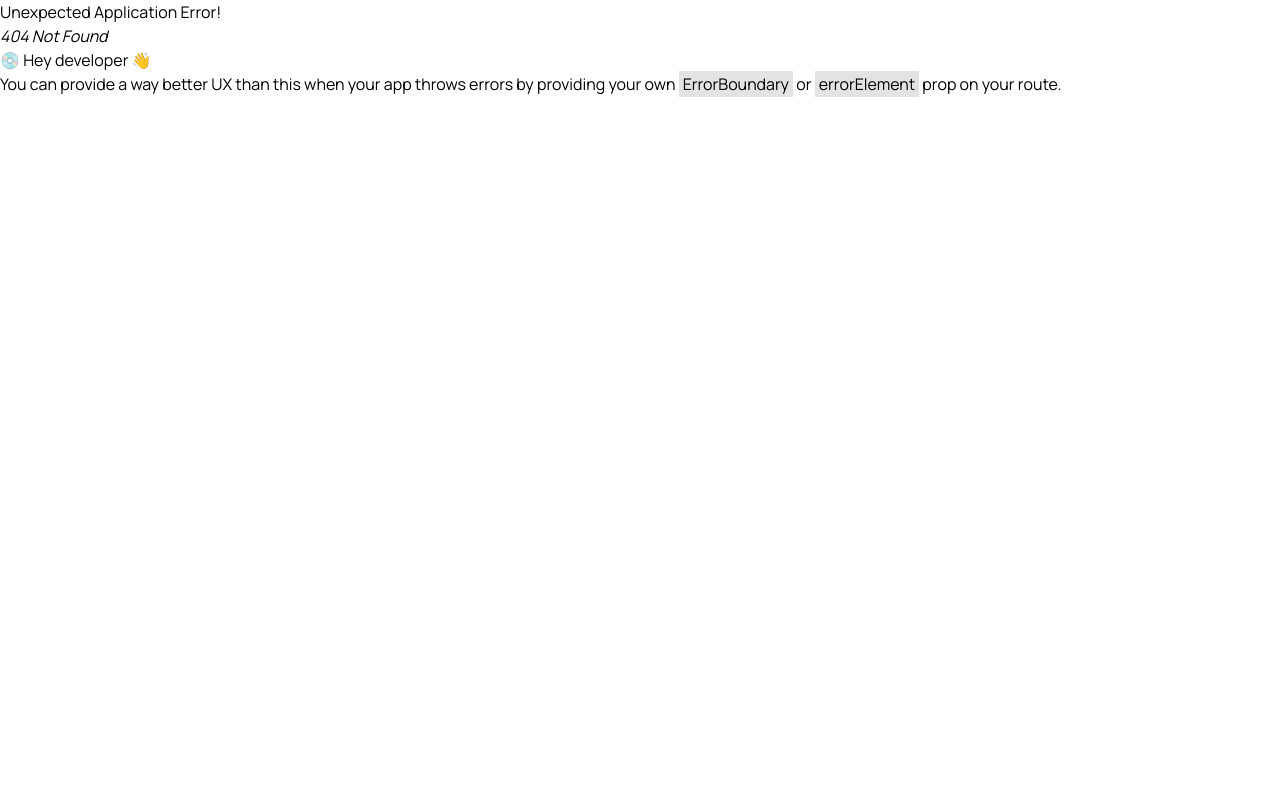
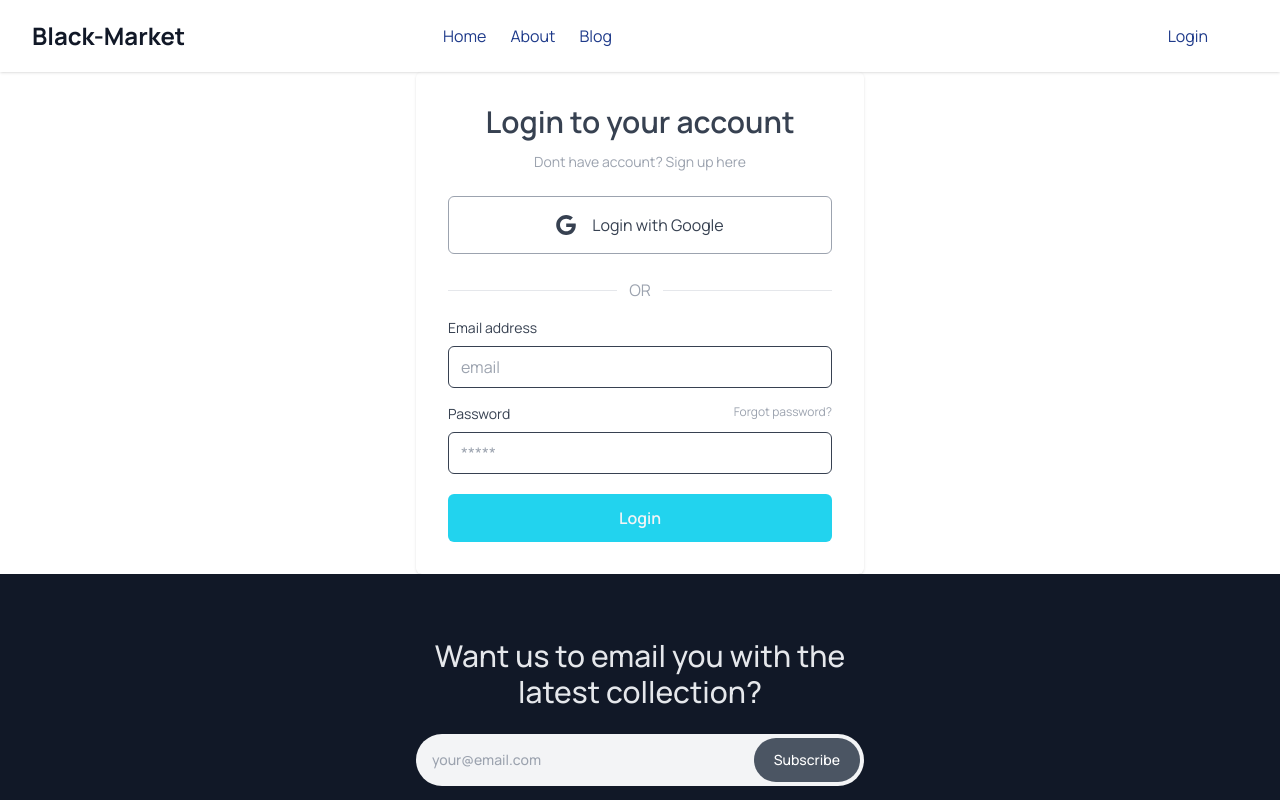
Before and after one commit to thesanchitadevi/black-market-client, a React (Create React App) app: page /login in a window 1280 px wide. Before the commit this address had no page. Shown: the top 800 px of the page. Built offline with nearby package versions, Linux system fonts and the light colour scheme.

Commit message:
react form use

```diff
--- a/package.json
+++ b/package.json
@@ -10,6 +10,7 @@
     "aos": "^2.3.4",
     "react": "^18.2.0",
     "react-dom": "^18.2.0",
+    "react-hook-form": "^7.39.5",
     "react-router-dom": "^6.4.3",
     "react-scripts": "5.0.1",
     "styled-components": "^5.3.6",
--- a/src/Pages/Home/Home.js
+++ b/src/Pages/Home/Home.js
@@ -7,8 +7,8 @@ const Home = () => {
     return (
         <div>
             <Header></Header>
+            <Category></Category>
             <Stats></Stats>
-            <Category></Category>
         </div>
     );
 };
--- /dev/null
+++ b/src/Pages/Login/Login.js
@@ -0,0 +1,65 @@
+import React from 'react';
+import { useForm } from 'react-hook-form';
+import { Link } from 'react-router-dom';
+
+const Login = () => {
+    const { register, formState: { errors }, handleSubmit } = useForm();
+    return (
+        <div className="w-full mx-auto max-w-md p-4 rounded-md shadow sm:p-8  text-gray-700">
+            <h2 className="mb-3 text-3xl font-semibold text-center">Login to your account</h2>
+            <p className="text-sm text-center text-gray-400">Dont have account?
+                <Link to="/register" className="focus:underline hover:underline"> Sign up here</Link>
+            </p>
+            <div className="my-6 space-y-4">
+                <button ariaLabel="Login with Google" type="button" className="flex items-center justify-center w-full p-4 space-x-4 border rounded-md focus:ring-2 focus:ring-offset-1 border-gray-400 focus:ring-cyan-400">
+                    <svg xmlns="http://www.w3.org/2000/svg" viewBox="0 0 32 32" className="w-5 h-5 fill-current">
+                        <path d="M16.318 13.714v5.484h9.078c-0.37 2.354-2.745 6.901-9.078 6.901-5.458 0-9.917-4.521-9.917-10.099s4.458-10.099 9.917-10.099c3.109 0 5.193 1.318 6.38 2.464l4.339-4.182c-2.786-2.599-6.396-4.182-10.719-4.182-8.844 0-16 7.151-16 16s7.156 16 16 16c9.234 0 15.365-6.49 15.365-15.635 0-1.052-0.115-1.854-0.255-2.651z"></path>
+                    </svg>
+                    <p>Login with Google</p>
+                </button>
+
+
+            </div>
+            <div className="flex items-center w-full my-4">
+                <hr className="w-full text-gray-400" />
+                <p className="px-3 text-gray-400">OR</p>
+                <hr className="w-full text-gray-400" />
+            </div>
+            <form onSubmit={handleSubmit()} >
+                <div className="space-y-4">
+                    <div className="space-y-2">
+                        <label htmlFor="email" className="block text-sm">Email address</label>
+                        <input
+                            type="email" name="email" id="email" placeholder="email"
+                            {...register("email",
+                                {
+                                    required: "Email Address is required"
+                                }
+                            )}
+                            className="w-full px-3 py-2 border rounded-md border-gray-700  text-gray-700 focus:border-cyan-400" />
+                        {errors.email && <p className='text-red-700'>{errors.email?.message}</p>}
+                    </div>
+                    <div className="space-y-2">
+                        <div className="flex justify-between">
+                            <label htmlFor="password" className="text-sm">Password</label>
+                            <Link rel="noopener noreferrer" href="#" className="text-xs hover:underline text-gray-400">Forgot password?</Link>
+                        </div>
+                        <input type="password" name="password" id="password" placeholder="*****"
+                            {...register("password",
+                                {
+                                    required: "Password is required",
+                                    minLength: { value: 6, message: 'Password must be 6 characters or longer' }
+                                })}
+                            className="w-full px-3 py-2 border rounded-md border-gray-700  text-gray-700 focus:border-cyan-400" />
+                        {errors.password && <p className='text-red-600'>{errors.password?.message}</p>}
+                    </div>
+                    {/* {error && <p className='text-red-600'>{error}</p>} */}
+                </div>
+                <input className='btn btn-accent w-full px-8 py-3 mt-5 font-semibold rounded-md bg-cyan-400 text-gray-100 cursor-pointer' value="Login" type="submit" />
+
+            </form>
+        </div>
+    );
+};
+
+export default Login;
--- /dev/null
+++ b/src/Pages/Register/Register.js
@@ -0,0 +1,84 @@
+import React from 'react';
+import { useForm } from 'react-hook-form';
+import { Link } from 'react-router-dom';
+
+const Register = () => {
+    const { register, formState: { errors }, handleSubmit } = useForm();
+
+    return (
+        <div className="w-full mx-auto max-w-md p-4 rounded-md shadow sm:p-8  text-gray-700">
+            <h2 className="mb-3 text-3xl font-semibold text-center">Register your account</h2>
+            <p className="text-sm text-center text-gray-400">Already have account?
+                <Link to="/login" className="focus:underline hover:underline"> Login here</Link>
+            </p>
+            <div className="my-6 space-y-4">
+                <button ariaLabel="Login with Google" type="button" className="flex items-center justify-center w-full p-4 space-x-4 border rounded-md focus:ring-2 focus:ring-offset-1 border-gray-400 focus:ring-cyan-400">
+                    <svg xmlns="http://www.w3.org/2000/svg" viewBox="0 0 32 32" className="w-5 h-5 fill-current">
+                        <path d="M16.318 13.714v5.484h9.078c-0.37 2.354-2.745 6.901-9.078 6.901-5.458 0-9.917-4.521-9.917-10.099s4.458-10.099 9.917-10.099c3.109 0 5.193 1.318 6.38 2.464l4.339-4.182c-2.786-2.599-6.396-4.182-10.719-4.182-8.844 0-16 7.151-16 16s7.156 16 16 16c9.234 0 15.365-6.49 15.365-15.635 0-1.052-0.115-1.854-0.255-2.651z"></path>
+                    </svg>
+                    <p>Login with Google</p>
+                </button>
+
+            </div>
+            <div className="flex items-center w-full my-4">
+                <hr className="w-full text-gray-400" />
+                <p className="px-3 text-gray-400">OR</p>
+                <hr className="w-full text-gray-400" />
+            </div>
+            <form onSubmit={handleSubmit()} >
+                <div className="space-y-4">
+                    <div className="space-y-2">
+                        <label htmlFor="name" className="block text-sm">Name</label>
+                        <input type="text" name="name" id="name" placeholder="name"
+                            {...register("name",
+                                {
+                                    required: "Name is Required"
+                                }
+                            )}
+                            className="w-full px-3 py-2 border rounded-md border-gray-700  text-gray-700 focus:border-cyan-400" />
+
+                        {errors.name && <p className='text-red-700'>{errors.name.message}</p>}
+
+                    </div>
+                    <div className="space-y-2">
+                        <label htmlFor="email" className="block text-sm">Email address</label>
+                        <input
+                            type="email" name="email" id="email" placeholder="email"
+                            {...register("email",
+                                {
+                                    required: "Email Address is required"
+                                }
+                            )}
+                            className="w-full px-3 py-2 border rounded-md border-gray-700  text-gray-700 focus:border-cyan-400" />
+
+                        {errors.email && <p className='text-red-700'>{errors.email?.message}</p>}
+
+                    </div>
+                    <div className="space-y-2">
+                        <div className="flex justify-between">
+                            <label htmlFor="password" className="text-sm">Password</label>
+                            <Link rel="noopener noreferrer" href="#" className="text-xs hover:underline text-gray-400">Forgot password?</Link>
+                        </div>
+                        <input type="password" name="password" id="password" placeholder="*****"
+                            {...register("password",
+                                {
+                                    required: "Password is required",
+                                    minLength: { value: 6, message: 'Password must be 6 characters or longer' },
+                                    pattern: { value: /(?=.*[A-Z])(?=.*[!@#$&*])(?=.*[0-9])/, message: 'Password must have uppercase, number and special characters' }
+                                })}
+                            className="w-full px-3 py-2 border rounded-md border-gray-700  text-gray-700 focus:border-cyan-400" />
+
+                        {errors.password && <p className='text-red-600'>{errors.password?.message}</p>}
+
+                    </div>
+
+                </div>
+                {/* {error && <p className='text-red-600'>{error}</p>} */}
+                <input className='btn btn-accent w-full px-8 py-3 mt-5 font-semibold rounded-md bg-cyan-400 text-gray-100 cursor-pointer' value="Register" type="submit" />
+
+            </form>
+        </div>
+    );
+};
+
+export default Register;
```
Also changed, not shown: src/Routes/Routes/Router.js (+10 -0 lines), 1 other file (tests, documents, lock files or other folders).
